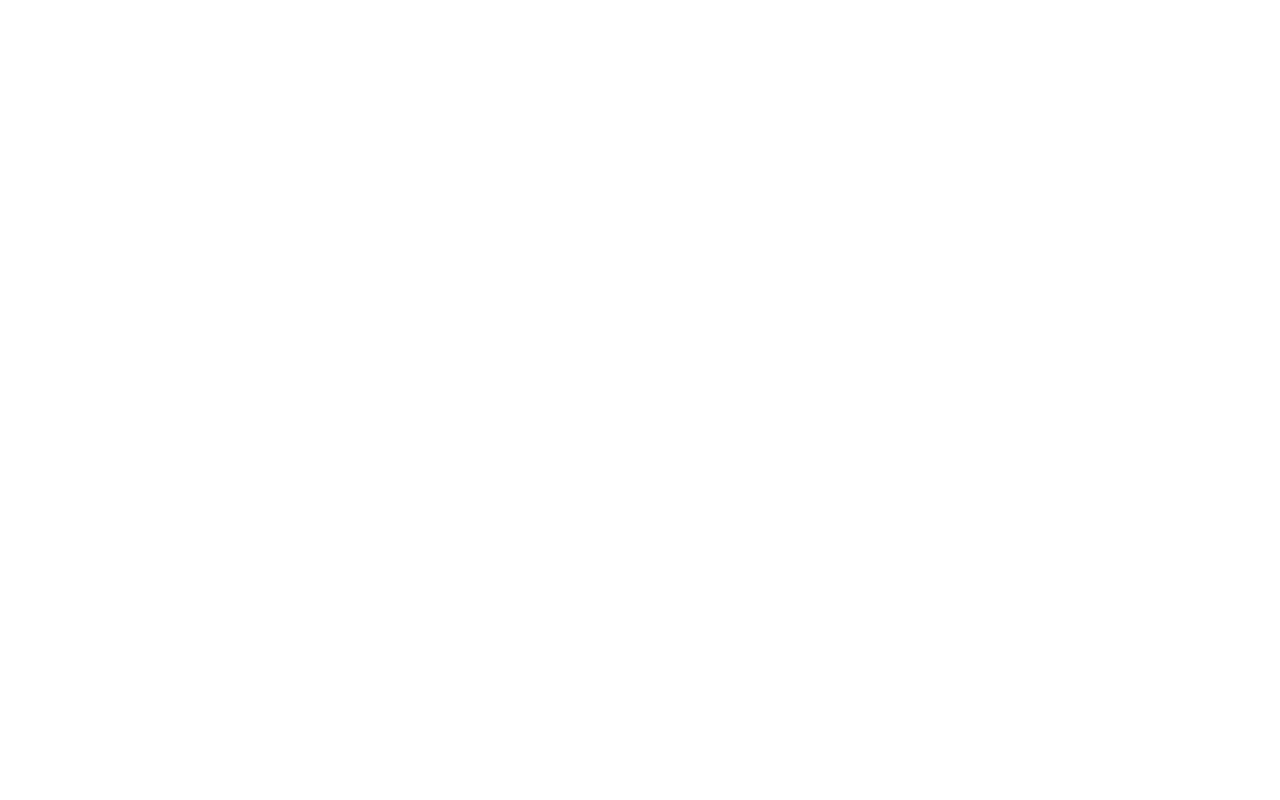
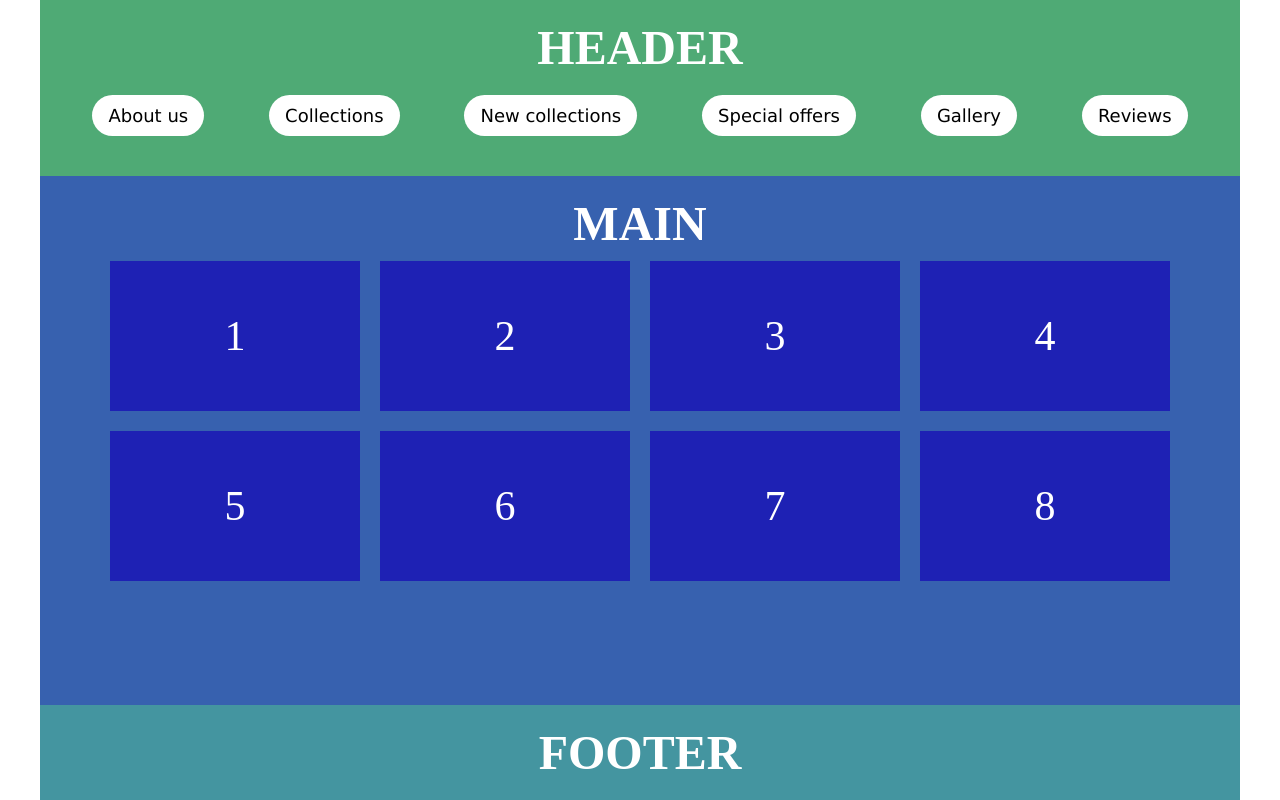
Before and after one commit to Aleksandrovich-Nikolai/hw-9, a plain HTML site: page index.html in a window 1280 px wide. Drawn offline with Linux system fonts and the light colour scheme.

Commit message:
all-in-one commit

```diff
--- a/index.css
+++ b/index.css
@@ -0,0 +1,77 @@
+body {
+  margin: 0;
+  padding: 0;
+}
+
+.main-container {
+  display: flex;
+  flex-direction: column;
+  min-height: 100vh;
+  max-width: 1200px;
+  min-width: 256px;
+  margin: auto;
+}
+
+.header {
+  background-color: rgb(79, 170, 117);
+}
+
+.main {
+  flex-grow: 1;
+  background-color: rgb(55, 97, 175);
+}
+
+.footer {
+  background-color: rgb(68, 149, 160);
+}
+
+.header,
+.footer,
+.main {
+  padding: 20px;
+}
+
+.title {
+  margin: 0;
+  padding: 0;
+  text-align: center;
+  font-size: 48px;
+  color:rgb(255, 255, 255);
+}
+
+.top-menu {
+  display: flex;
+  flex-wrap: wrap;
+  justify-content: space-around;
+  margin: 10px 0px;
+}
+
+.top-menu-item {
+  background-color: rgb(255, 255, 255);
+  border-radius: 30px;
+  padding: 10px 16px;
+  margin: 10px;
+  font-size: 18px;
+  font-weight: 500;
+  font-family: 'Lucida Sans', 'Lucida Sans Regular', 'Lucida Grande', 'Lucida Sans Unicode', Geneva, Verdana, sans-serif;
+}
+
+.main-gallery {
+  display: flex;
+  flex-wrap: wrap;
+  justify-content:center;
+
+}
+
+.main-gallery-item {
+  display: flex;
+  background-color: rgb(30, 33, 180);
+  color: rgb(255, 255, 255);
+  width: 250px;
+  height: 150px;
+  margin: 10px;
+  font-size: 42px;
+  font-weight: 500;
+  justify-content: center;
+  align-items: center;
+}
--- a/index.html
+++ b/index.html
@@ -11,6 +11,45 @@
   <link rel="stylesheet" href="index.css">
 </head>
 <body>
+  <div class="main-container">
+    <header class="header">
+      <h2 class="title">
+        HEADER
+      </h2>
+      <div class="top-menu">
+        <div class="top-menu-item">About us</div>
+        <div class="top-menu-item">Collections</div>
+        <div class="top-menu-item">New collections</div>
+        <div class="top-menu-item">Special offers</div>
+        <div class="top-menu-item">Gallery</div>
+        <div class="top-menu-item">Reviews</div>
+      </div>
+    </header>
+
+    <main class="main">
+      <h2 class="title">
+        MAIN
+      </h2>
+
+      <div class="main-gallery">
+        <div class="main-gallery-item">1</div>
+        <div class="main-gallery-item">2</div>
+        <div class="main-gallery-item">3</div>
+        <div class="main-gallery-item">4</div>
+        <div class="main-gallery-item">5</div>
+        <div class="main-gallery-item">6</div>
+        <div class="main-gallery-item">7</div>
+        <div class="main-gallery-item">8</div>
+      </div>
+
+    </main>
+
+    <footer class="footer">
+      <h2 class="title">
+        FOOTER
+      </h2>
+    </footer>
+  </div>
 
 </body>
 </html>
```
